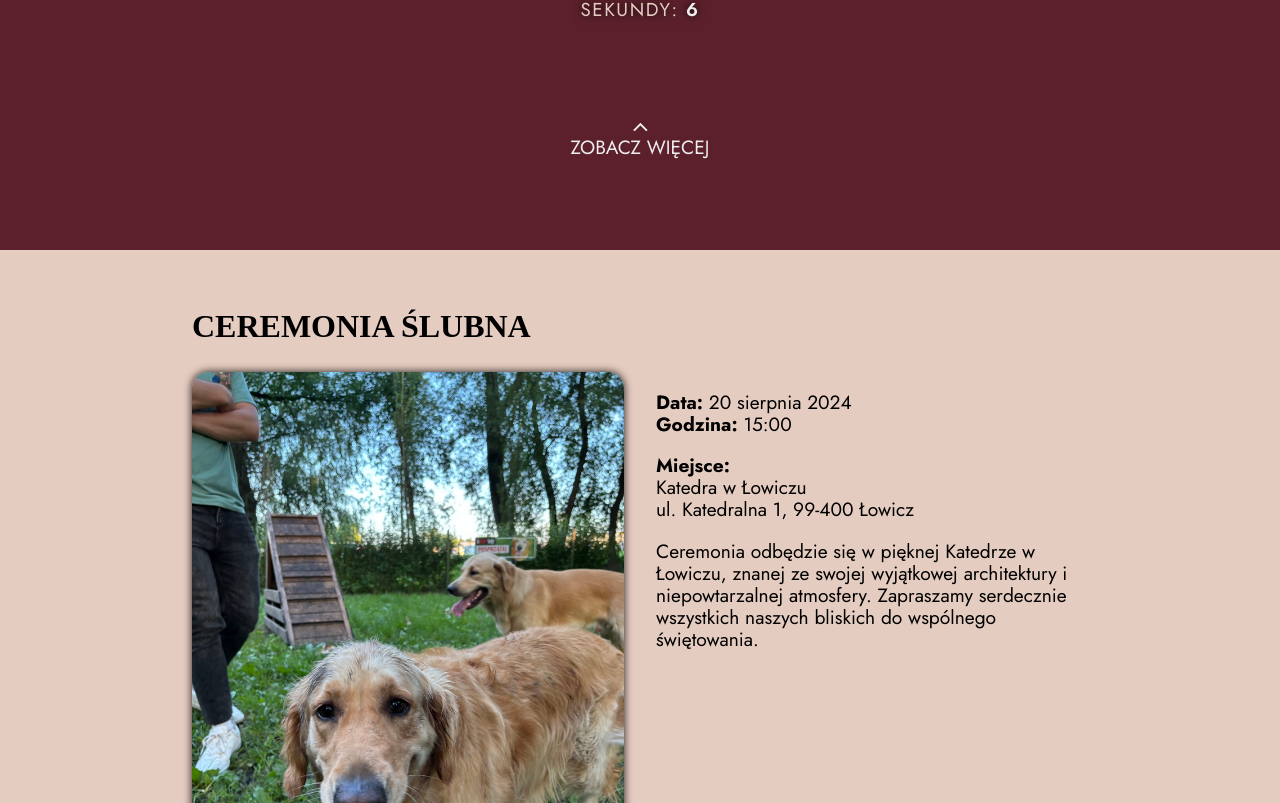
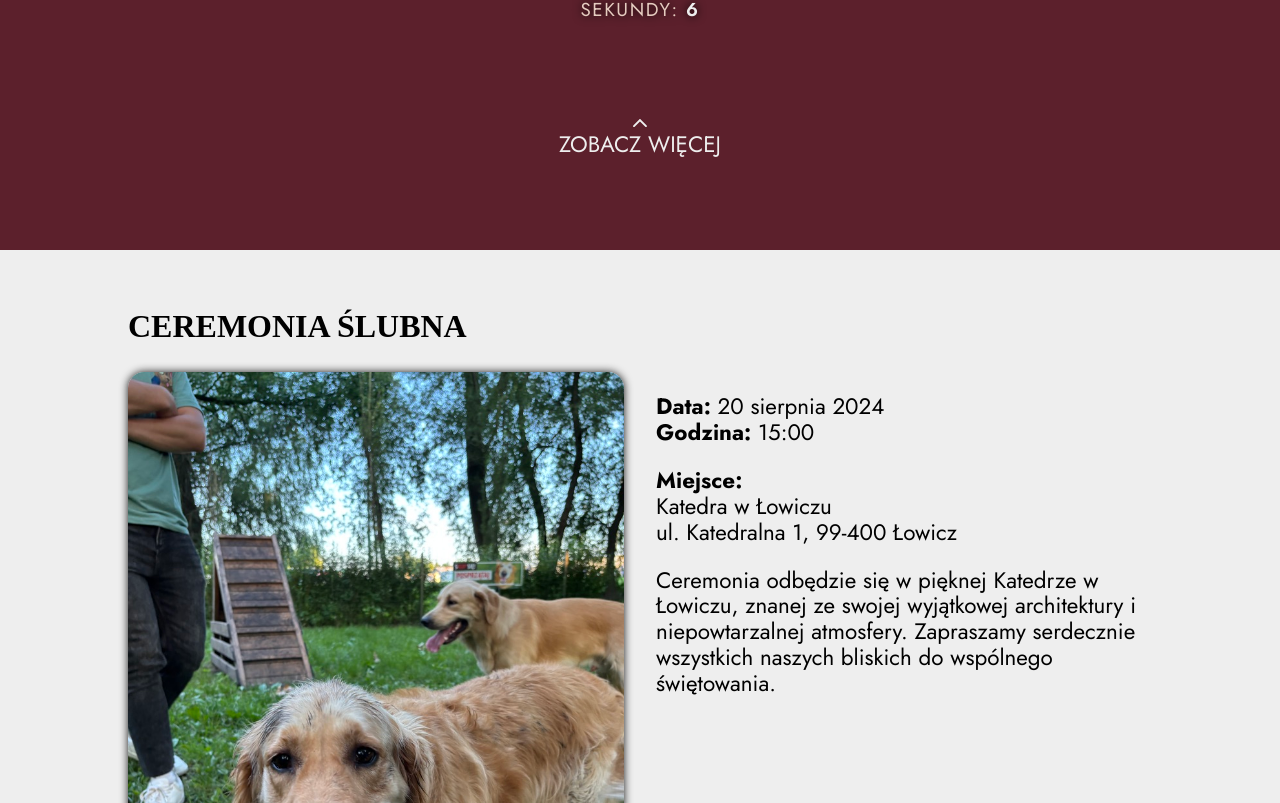
Before and after one commit to pkasprzak9/wesele, a React (Create React App) app: page / in a window 1280 px wide. Shown: the part 617-1420 px from the top of the page. Built offline with nearby package versions, Linux system fonts and the light colour scheme.

Commit message:
style: Update global.scss to include accent background color for body element
Update the global.scss file to change the background color of the body element to the accent color. This modification enhances the visual appeal and consistency of the application's design.

```diff
--- a/src/styles/global.scss
+++ b/src/styles/global.scss
@@ -5,7 +5,7 @@
 
 body {
   font-family: $font-body;
-  background-color: $background-color;
+  background-color: $accent-color;
 }
 
 h1, h2, h3, h4, h5, h6 {
@@ -22,7 +22,7 @@ h2 {
 }
 
 p {
-  font-size: 1.2em;
+  font-size: 1.4em;
 }
 
 img {
@@ -40,7 +40,7 @@ img {
 @media (min-width: 800px) {
   .container {
     width: 80%;
-    padding: 2em 4em;
+    padding: 2em 0;
   }
 }
 
@@ -57,3 +57,10 @@ img {
 .column {
   width: 100%;
 }
+
+.map {
+  width: 100%;
+  height: 400px;
+  border-radius: .5em;
+  box-shadow: 0 0 .5em rgba(0, 0, 0, 0.9);
+}
```
